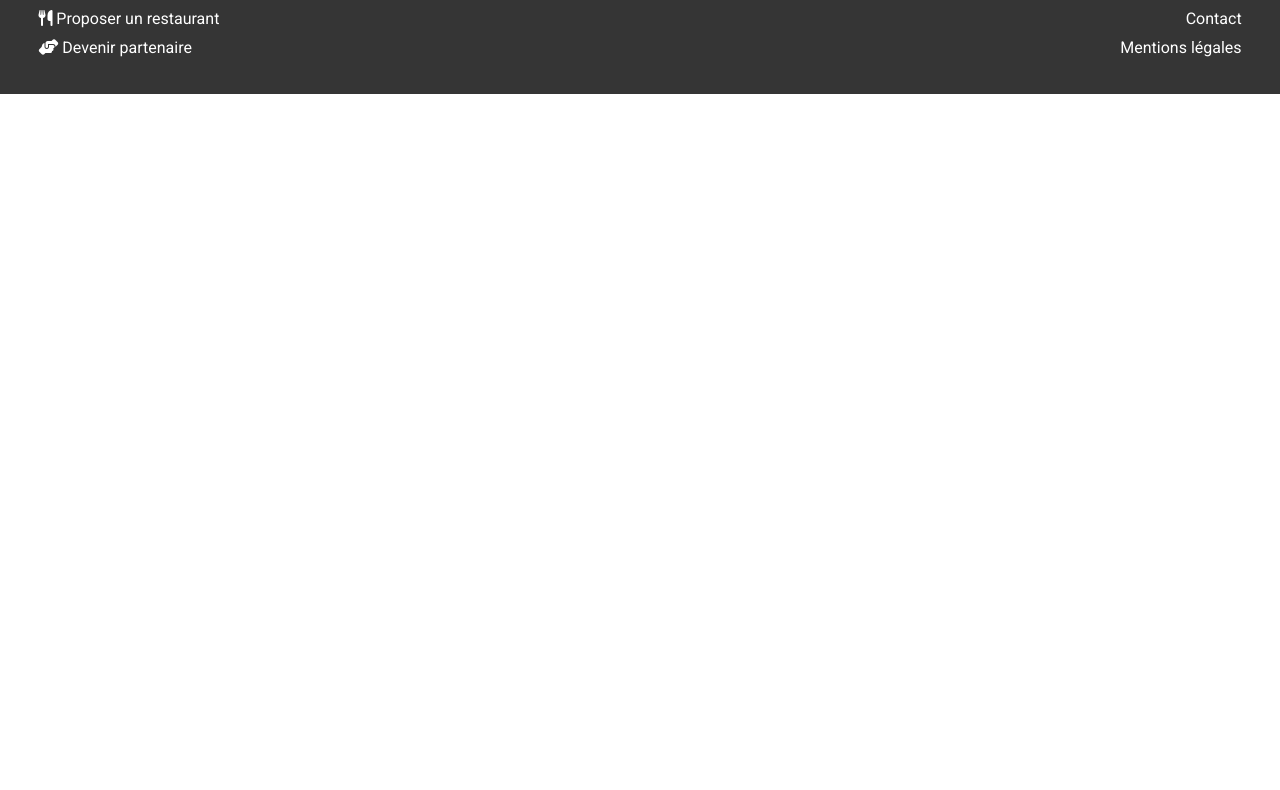
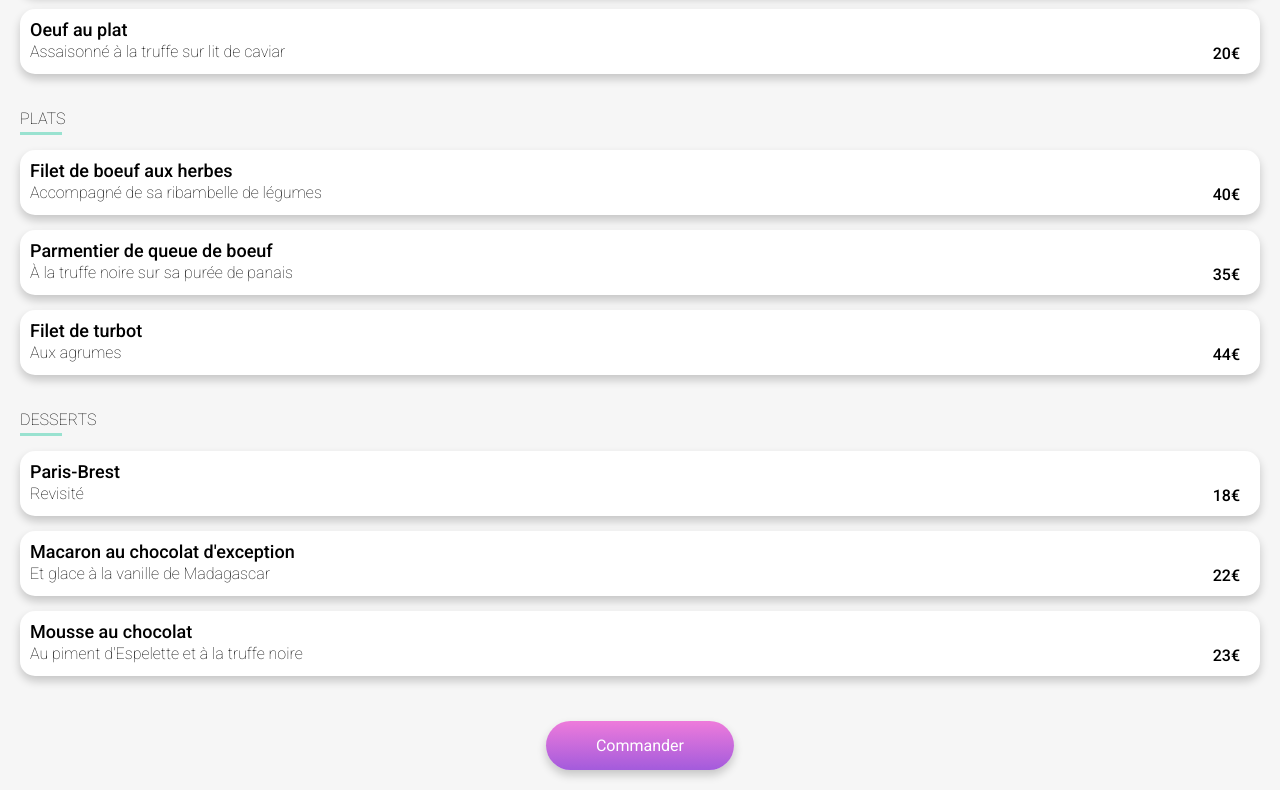
Before and after one commit to Miliexe/Ohmyfood, a website: page restaurants/la_palette_du_gout.html in a window 1280 px wide. Shown: the part 625-1415 px from the top of the page. Before the commit the page ends 800 px from the top, so only its background shows below. Drawn offline with Linux system fonts and the light colour scheme; a web font is replaced by a local one.

Commit message:
Add Content + set overflow

```diff
--- a/restaurants/la_palette_du_gout.html
+++ b/restaurants/la_palette_du_gout.html
@@ -28,18 +28,108 @@
                 <div class="conatainer menu__card">
                     <div class="menu__heart heart heart-icon heart-light"></div>
                     <h2 class="logo-font thin">La palette du goût</h2>
-                    <span class="thin">ENTRÉES</span>
+
+                    <div class="menu__step">
+                        <span class="menu__step thin">ENTRÉES</span>
                         <span class="menu-underline"></span>
                         <div>
                             <article class="container menu__item">
                                 <div class="menu__item-content">
                                     <h2>Fricassée d'escargot</h2>
                                     <p class="thin">Au piment d'Espelette</p>
+                                    <span class="menu__item-price">25€</span>
+                                </div>
+                                <div class="menu__item-animation"></div>
+                            </article>
+
+                            <article class="container menu__item">
+                                <div class="menu__item-content">
+                                    <h2>Foie gras de canard mi-cuit</h2>
+                                    <p class="thin">Et ses copeaux de truffe noire</p>
+                                    <span class="menu__item-price">35€</span>
+                                </div>
+                                <div class="menu__item-animation"></div>
+                            </article>
+
+                            <article class="container menu__item">
+                                <div class="menu__item-content">
+                                    <h2>Oeuf au plat</h2>
+                                    <p class="thin">Assaisonné à la truffe sur lit de caviar</p>
                                     <span class="menu__item-price">20€</span>
                                 </div>
                                 <div class="menu__item-animation"></div>
                             </article>
                         </div>
+                    </div>
+
+                    <div class="menu__step">
+                        <span class=" thin">PLATS</span>
+                        <span class="menu-underline"></span>
+                        <div>
+                            <article class="container menu__item">
+                                <div class="menu__item-content">
+                                    <h2>Filet de boeuf aux herbes</h2>
+                                    <p class="thin">Accompagné de sa ribambelle de légumes</p>
+                                    <span class="menu__item-price">40€</span>
+                                </div>
+                                <div class="menu__item-animation"></div>
+                            </article>
+
+                            <article class="container menu__item">
+                                <div class="menu__item-content">
+                                    <h2>Parmentier de queue de boeuf</h2>
+                                    <p class="thin">À la truffe noire sur sa purée de panais</p>
+                                    <span class="menu__item-price">35€</span>
+                                </div>
+                                <div class="menu__item-animation"></div>
+                            </article>
+
+                            <article class="container menu__item">
+                                <div class="menu__item-content">
+                                    <h2>Filet de turbot</h2>
+                                    <p class="thin">Aux agrumes</p>
+                                    <span class="menu__item-price">44€</span>
+                                </div>
+                                <div class="menu__item-animation"></div>
+                            </article>
+                        </div>
+                    </div>
+
+                    <div class="menu__step">
+                        <span class=" thin">DESSERTS</span>
+                        <span class="menu-underline"></span>
+                        <div>
+                            <article class="container menu__item">
+                                <div class="menu__item-content">
+                                    <h2>Paris-Brest</h2>
+                                    <p class="thin">Revisité</p>
+                                    <span class="menu__item-price">18€</span>
+                                </div>
+                                <div class="menu__item-animation"></div>
+                            </article>
+
+                            <article class="container menu__item">
+                                <div class="menu__item-content">
+                                    <h2>Macaron au chocolat d'exception</h2>
+                                    <p class="thin">Et glace à la vanille de Madagascar</p>
+                                    <span class="menu__item-price">22€</span>
+                                </div>
+                                <div class="menu__item-animation"></div>
+                            </article>
+
+                            <article class="container menu__item">
+                                <div class="menu__item-content">
+                                    <h2>Mousse au chocolat</h2>
+                                    <p class="thin">Au piment d'Espelette et à la truffe noire</p>
+                                    <span class="menu__item-price">23€</span>
+                                </div>
+                                <div class="menu__item-animation"></div>
+                            </article>
+                        </div>
+                    </div>
+
+                    <a href="#"><div class="btn1">Commander</div></a>
+
                 </div>
            </div>
 
--- a/sass/pages/_menus.scss
+++ b/sass/pages/_menus.scss
@@ -15,6 +15,9 @@
         padding: 10px 20px;
         border-radius: 36px 36px 0px 0px;
         background-color: $main-bg;
+    }
+    &__step{
+        margin-top: 35px;
     }
     & .heart{
         position: absolute;
@@ -48,12 +51,17 @@
             margin: 0px;
         }
         & p{
+            position: absolute;
+            max-width: 80%;
             margin: 2px 0px;
+            white-space: nowrap;
+            overflow: hidden;
+            text-overflow: ellipsis;
         }
         &-price{
             position: absolute;
             right: 10px;
-            bottom: 3px;
+            top: 25px;
             font-weight: 500;
         }
         &-animation{
@@ -62,4 +70,8 @@
             background-color: red;
         }
     }
+    & .btn1{
+        margin: 45px auto;
+        padding: 15px 50px;
     }
+    }
```
Also changed, not shown: public/css/style.css, public/css/style_compressed.css, 2 other files. Lines whose indentation alone changed are shown as unchanged.
